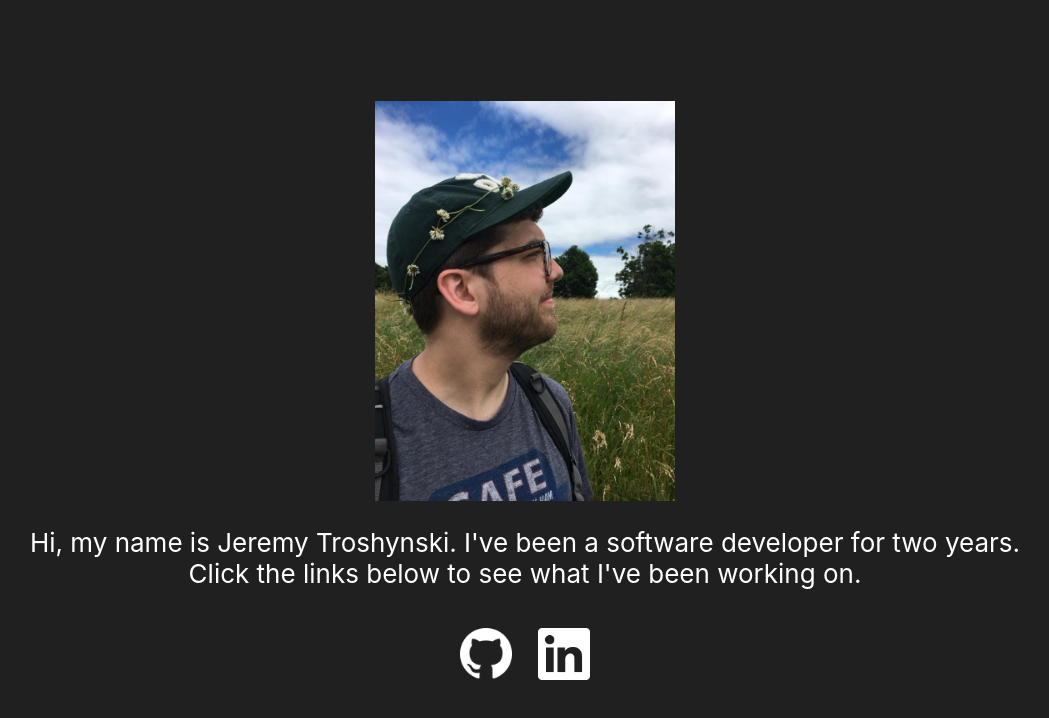
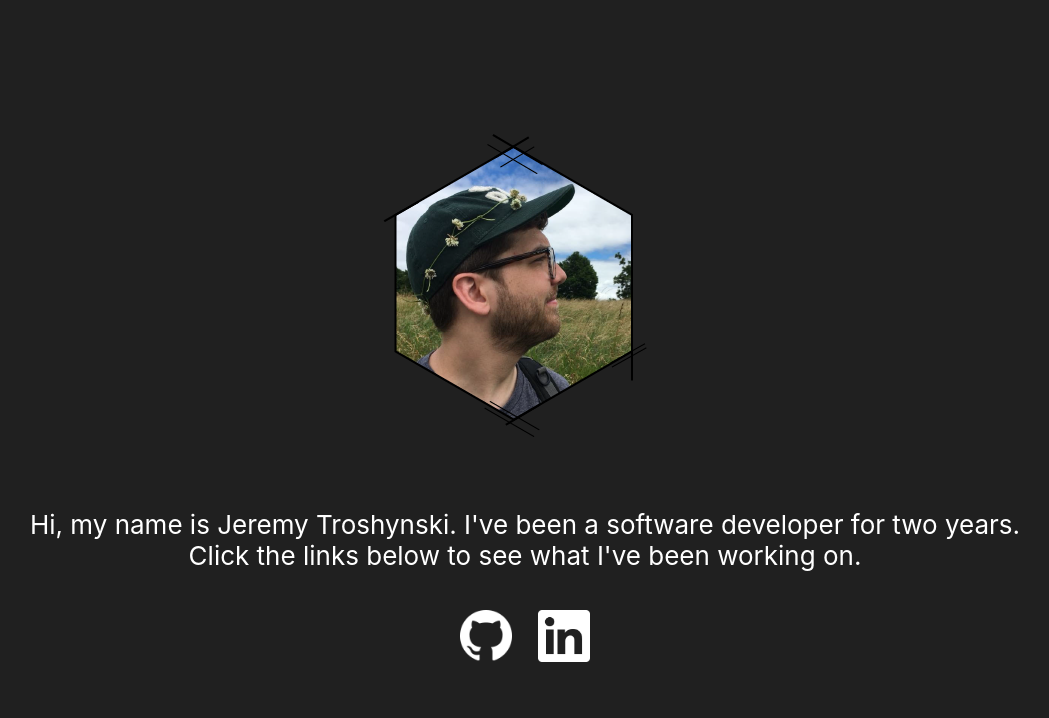
Before and after one commit to jtroshynski/dont-sell-yourself-short, a React (Create React App) app: page / in a window 1280 px wide. Shown: the top 718 px of the page, without its empty margins (115-1164 px from the left). Built offline with nearby package versions, Linux system fonts and the light colour scheme.

Commit message:
Added hex image

```diff
--- a/src/App.css
+++ b/src/App.css
@@ -1,9 +1,15 @@
+
+body, html {
+    margin: 0;
+    padding: 0;
+    width: 100%;
+    height: 100%;
+}
+
 .App {
   text-align: center;
-}
-
-.picture-of-me {
-  height: 50vmin;
+  margin: auto;
+  width: 100%;
 }
 
 .App-header {
@@ -15,7 +21,10 @@
   justify-content: center;
   font-size: calc(10px + 2vmin);
   color: white;
+  margin: auto;
 }
+
+.picture-of-me {}
 
 .logo-container {
   display: flex;
--- a/src/App.js
+++ b/src/App.js
@@ -1,5 +1,5 @@
 import React, { Component } from 'react';
-import me from './images/me.jpg'
+import me from './images/hexJeremy2.png'
 import github from './images/GitHub-Mark/PNG/GitHub-Mark-Light-64px.png'
 import linkedin from './images/LinkedIn-Logos/In/Digital/White/2x/In-White-40@2x.png'
 
@@ -15,7 +15,7 @@ class App extends Component {
             Hi, my name is Jeremy Troshynski. I've been a software developer for two years. <br />
             Click the links below to see what I've been working on.
           </p>
-          <div classname='logo-container'>
+          <div className='logo-container'>
             <a href='https://github.com/jtroshynski'><img className='logo' src={github} alt="Github" /></a>
             <a href='https://www.linkedin.com/in/jeremytroshynski/'><img className='logo' src={linkedin} alt="LinkedIn" /></a>
           </div>
```
Also changed, not shown: src/images/hexJeremy.png (added), src/images/hexJeremy2.png (added).
